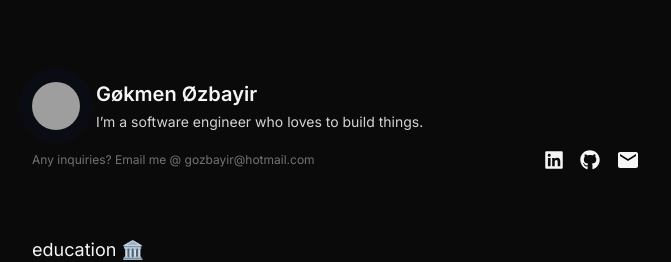
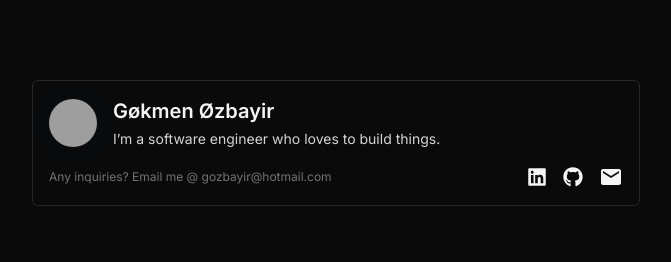
Before and after one commit to gokm8/portfolio-v2, a Next.js app: page / in a window 1280 px wide. Shown: the top 262 px of the page, without its empty margins (304-975 px from the left). Built offline with nearby package versions, Linux system fonts and the light colour scheme; grey boxes are pictures that could not be loaded.

Commit message:
add border to intro section

```diff
--- a/components/home-page/Introduction.tsx
+++ b/components/home-page/Introduction.tsx
@@ -44,6 +44,7 @@ function Introduction() {
 
   return (
     <Container>
+      <div className='rounded-md border border-neutral-800 p-4'>
         <div className='flex flex-row items-center'>
           <div className='relative'>
             {/* RippleLoader placed behind avatar */}
@@ -100,6 +101,7 @@ function Introduction() {
             </a>
           </div>
         </div>
+      </div>
     </Container>
   )
 }
```
Lines whose indentation alone changed are shown as unchanged.
